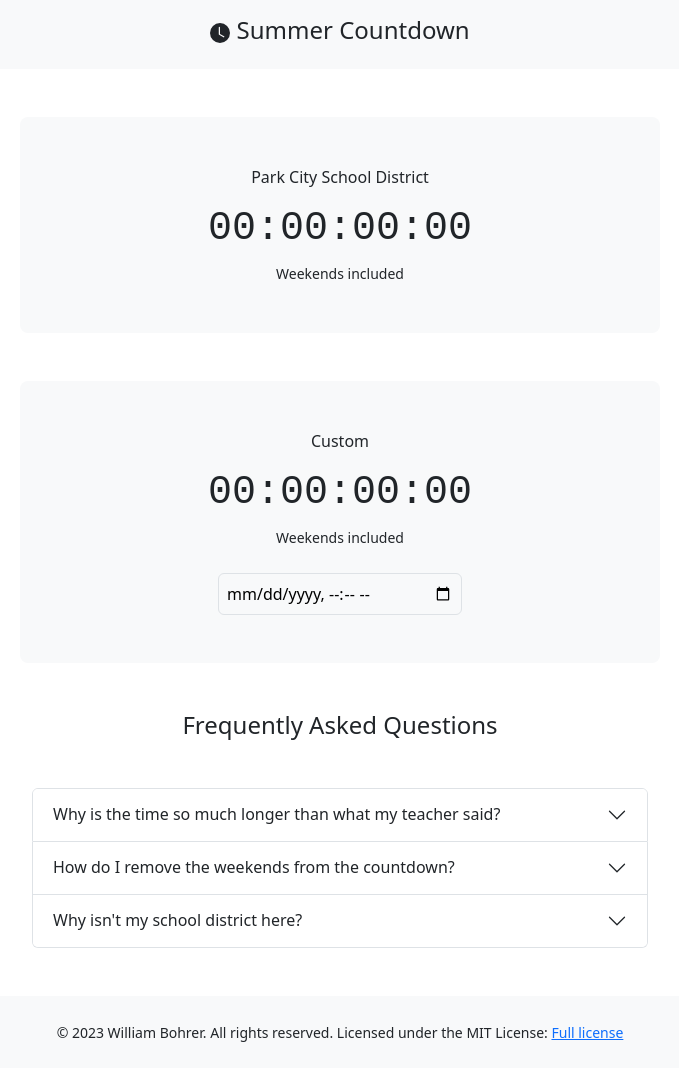
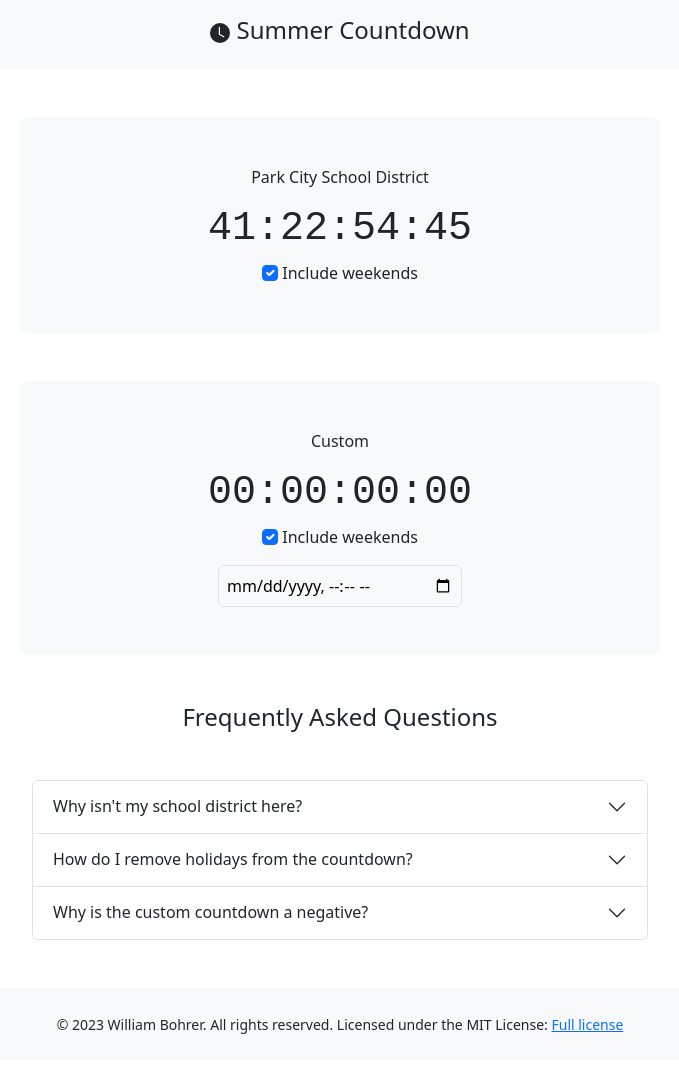
Before and after one commit to wbohrer28/summer-countdown, a plain HTML site: page index.html in a window 1280 px wide. Shown: the whole page, without its empty margins (300-979 px from the left). Drawn offline with nearby package versions, Linux system fonts and the light colour scheme; a web font is replaced by a local one.

Commit message:
Update index.html

```diff
--- a/index.html
+++ b/index.html
@@ -6,6 +6,7 @@
     <meta name="viewport" content="width=device-width, initial-scale=1.0">
 
     <title>Summer Countdown</title>
+    <meta name="description" content="Count down until summer vacation starts for your school district. Free and no signup required.">
     <link rel="shortcut icon" type="image/svg" href="assets/images/favicon.svg"/>
 
     <link href="https://cdn.jsdelivr.net/npm/bootstrap@5.3.0-alpha3/dist/css/bootstrap.min.css" rel="stylesheet" integrity="sha384-KK94CHFLLe+nY2dmCWGMq91rCGa5gtU4mk92HdvYe+M/SXH301p5ILy+dN9+nJOZ" crossorigin="anonymous">
@@ -27,52 +28,55 @@
         <div class="container bg-light p-5 rounded-3 text-center w-50 mb-5">
             <p>Park City School District</p>
             <h1 id="pcsdTime" style="font-family: 'Chivo Mono', monospace;">00:00:00:00</h1>
-            <small>Weekends included</small>
+            <div class="form">
+              <input class="form-check-input" type="checkbox" value="" id="pcsdWeekendCheck" checked>
+              <label class="form-check-label" for="flexCheckChecked">Include weekends</label>
+            </div>
         </div>
         <div class="container bg-light p-5 rounded-3 text-center w-50 mb-5">
             <p>Custom</p>
             <h1 id="customTime" style="font-family: 'Chivo Mono', monospace;">00:00:00:00</h1>
-            <small class="mb-5">Weekends included</small>
-            <br>
-            <br>
+            <div class="form mb-3">
+              <input class="form-check-input" type="checkbox" value="" id="customWeekendCheck" checked>
+              <label class="form-check-label" for="flexCheckChecked">Include weekends</label>
+            </div>
             <input type="datetime-local" id="customDate" class="rounded bg-light p-2 border">
-            <span id="timePrint"></span>
         </div>
         <h4 class="text-center mb-5">Frequently Asked Questions</h4>
         <div class="container accordion w-50 mb-5" id="faqAccordion">
             <div class="accordion-item">
               <h2 class="accordion-header">
-                <button class="accordion-button collapsed" type="button" data-bs-toggle="collapse" data-bs-target="#collapseOne" aria-expanded="true" aria-controls="collapseOne">
-                  Why is the time so much longer than what my teacher said?
+                <button class="accordion-button collapsed" type="button" data-bs-toggle="collapse" data-bs-target="#collapseOne" aria-expanded="false" aria-controls="collapseOne">
+                  Why isn't my school district here?
                 </button>
               </h2>
               <div id="collapseOne" class="accordion-collapse collapse" data-bs-parent="#faqAccordion">
                 <div class="accordion-body">
-                  The countdowns count the weekends. However, the option to remove weekends from the countdown may become available soon.
+                  Your school district is very unlikely to be here, as the preselected districts are current/former districts of the creator of this site. However, the custom countdown exists, and it may save in the future. A feature to add your own school districts for all users may be added in the future.
                 </div>
               </div>
             </div>
             <div class="accordion-item">
               <h2 class="accordion-header">
                 <button class="accordion-button collapsed" type="button" data-bs-toggle="collapse" data-bs-target="#collapseTwo" aria-expanded="false" aria-controls="collapseTwo">
-                  How do I remove the weekends from the countdown?
+                  How do I remove holidays from the countdown?
                 </button>
               </h2>
               <div id="collapseTwo" class="accordion-collapse collapse" data-bs-parent="#faqAccordion">
                 <div class="accordion-body">
-                  Removing the weekends from countdowns is not possible as of now, but it may become a feature in the future.
+                  This is yet to be a feature. Only excluding weekends is supported.
                 </div>
               </div>
             </div>
             <div class="accordion-item">
               <h2 class="accordion-header">
                 <button class="accordion-button collapsed" type="button" data-bs-toggle="collapse" data-bs-target="#collapseThree" aria-expanded="false" aria-controls="collapseThree">
-                  Why isn't my school district here?
+                  Why is the custom countdown a negative?
                 </button>
               </h2>
               <div id="collapseThree" class="accordion-collapse collapse" data-bs-parent="#faqAccordion">
                 <div class="accordion-body">
-                  Your school district is very unlikely to be here, as the preselected districts are current/former district's of the creator of this site. However, the custom countdown exists, and it may save in the future. A feature to add your own school districts for all users may be added in the future.
+                  If you have selected a date that has already happened, the countdown will begin to count up and will show negative numbers. This will be fixed soon.
                 </div>
               </div>
             </div>
```
